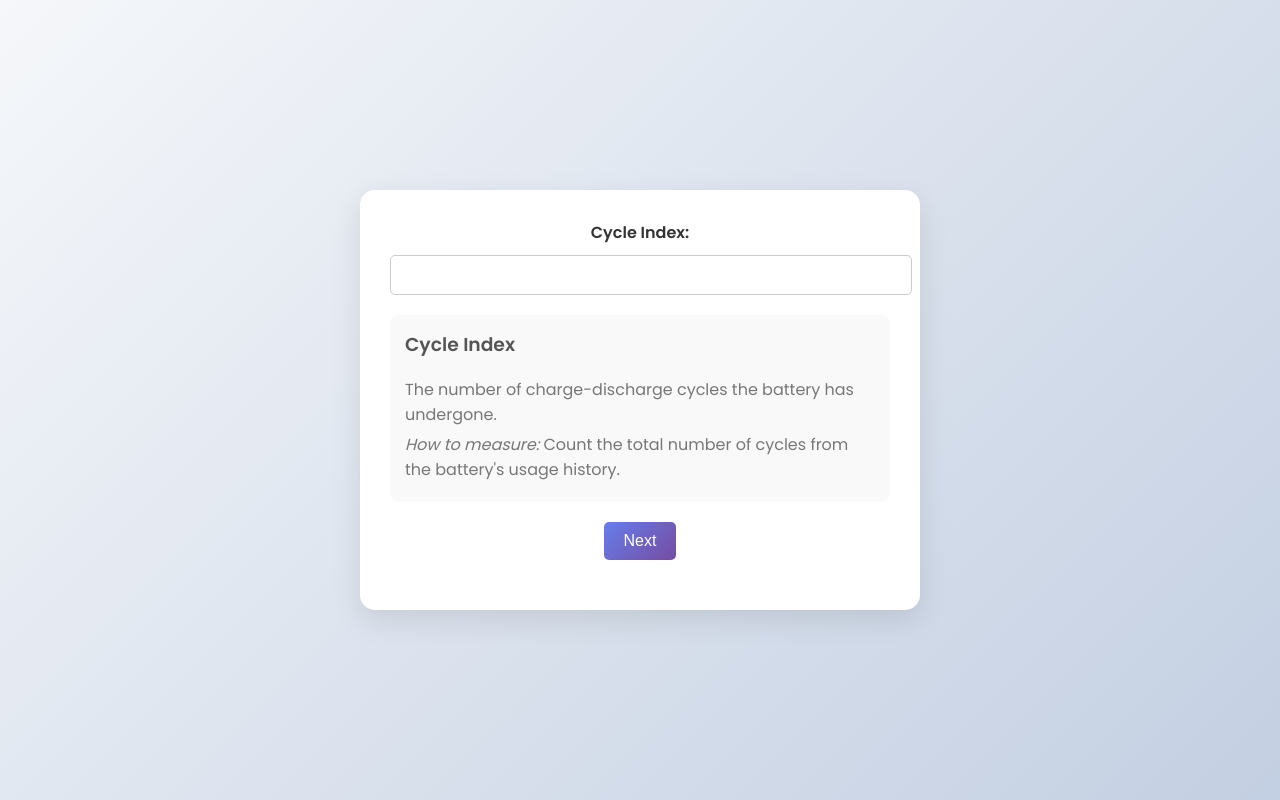
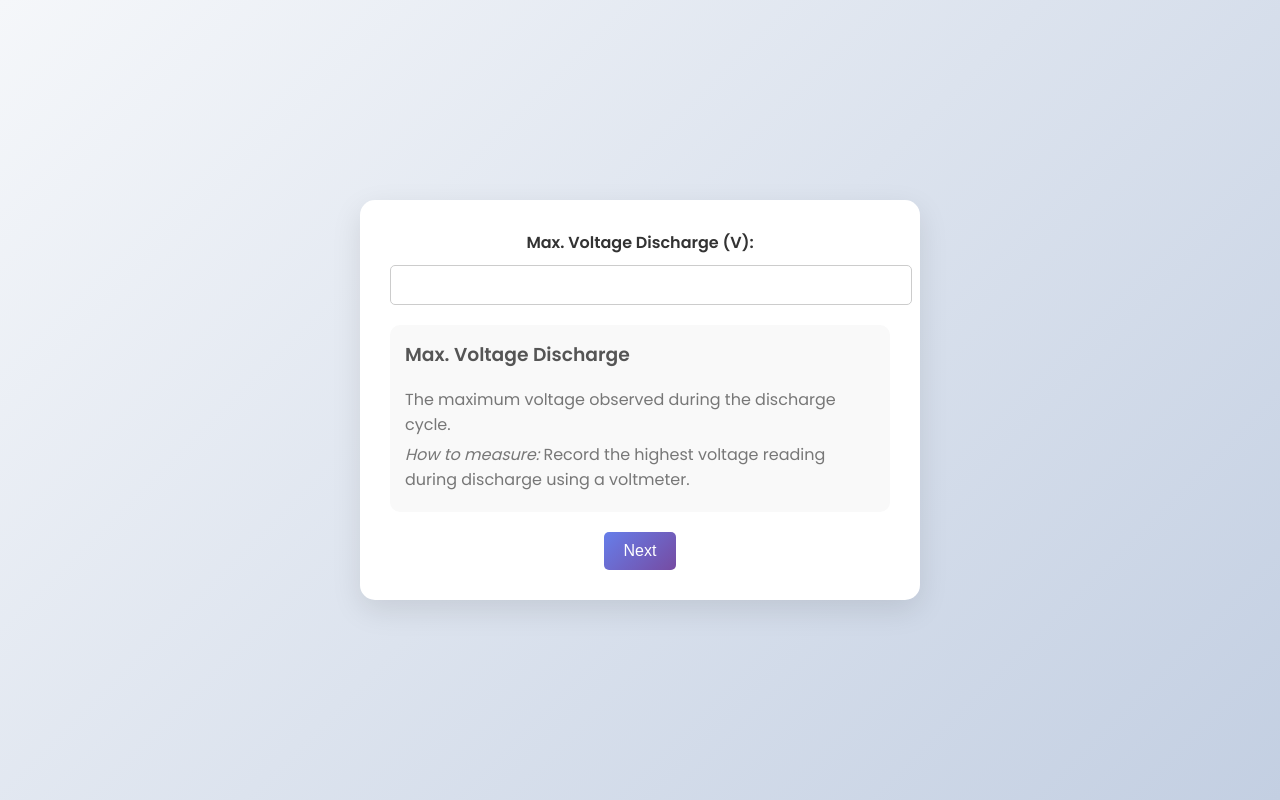
Before and after one commit to krishagarwal0109/explo, a Django app: page /predict/ in a window 1280 px wide. Run offline with Django 5.2, Linux system fonts and the light colour scheme; parts of the project's set-up code (start-up, migrations or seed data) failed here and were passed over.

Commit message:
final changes

```diff
--- a/ml_app/models.py
+++ b/ml_app/models.py
@@ -1,14 +1,8 @@
 from django.db import models
 
 class BatteryData(models.Model):
-    cycle_index = models.FloatField()
-    discharge_time = models.FloatField()
-    decrement_36_34V = models.FloatField()
     max_voltage_discharge = models.FloatField()
     min_voltage_charge = models.FloatField()
-    time_at_415V = models.FloatField()
-    time_constant_current = models.FloatField()
-    charging_time = models.FloatField()
     rul = models.FloatField(blank=True, null=True)  # Predicted RUL
 
     def __str__(self):
--- a/ml_app/templates/ml_app/predict.html
+++ b/ml_app/templates/ml_app/predict.html
@@ -102,44 +102,9 @@
     <div class="container">
         <form method="post" id="rul-form">
             {% csrf_token %}
-            <!-- Input 1: Cycle Index -->
-            <div class="input-section" id="input-1">
-                <label for="cycle_index">Cycle Index:</label>
-                <input type="number" step="0.01" name="cycle_index" required>
-                <div class="description-section">
-                    <h3>Cycle Index</h3>
-                    <p>The number of charge-discharge cycles the battery has undergone.</p>
-                    <p><em>How to measure:</em> Count the total number of cycles from the battery's usage history.</p>
-                </div>
-                <button type="button" onclick="showNextInput(2)">Next</button>
-            </div>
 
-            <!-- Input 2: Discharge Time -->
-            <div class="input-section hidden" id="input-2">
-                <label for="discharge_time">Discharge Time (s):</label>
-                <input type="number" step="0.01" name="discharge_time" required>
-                <div class="description-section">
-                    <h3>Discharge Time</h3>
-                    <p>The time taken to discharge the battery from full to empty.</p>
-                    <p><em>How to measure:</em> Use a stopwatch or battery monitoring tool to measure the discharge duration.</p>
-                </div>
-                <button type="button" onclick="showNextInput(3)">Next</button>
-            </div>
-
-            <!-- Input 3: Decrement 3.6-3.4V -->
-            <div class="input-section hidden" id="input-3">
-                <label for="decrement_36_34V">Decrement 3.6-3.4V (s):</label>
-                <input type="number" step="0.01" name="decrement_36_34V" required>
-                <div class="description-section">
-                    <h3>Decrement 3.6-3.4V</h3>
-                    <p>The time taken for the battery voltage to drop from 3.6V to 3.4V during discharge.</p>
-                    <p><em>How to measure:</em> Monitor the voltage drop using a multimeter or battery analyzer.</p>
-                </div>
-                <button type="button" onclick="showNextInput(4)">Next</button>
-            </div>
-
-            <!-- Input 4: Max. Voltage Discharge -->
-            <div class="input-section hidden" id="input-4">
+            <!-- Input 1: Max. Voltage Discharge -->
+            <div class="input" id="input-1">
                 <label for="max_voltage_discharge">Max. Voltage Discharge (V):</label>
                 <input type="number" step="0.01" name="max_voltage_discharge" required>
                 <div class="description-section">
@@ -147,53 +112,17 @@
                     <p>The maximum voltage observed during the discharge cycle.</p>
                     <p><em>How to measure:</em> Record the highest voltage reading during discharge using a voltmeter.</p>
                 </div>
-                <button type="button" onclick="showNextInput(5)">Next</button>
+                <button type="button" onclick="showNextInput(2)">Next</button>
             </div>
 
-            <!-- Input 5: Min. Voltage Charge -->
-            <div class="input-section hidden" id="input-5">
+            <!-- Input 2: Min. Voltage Charge -->
+            <div class="input-section hidden" id="input-2">
                 <label for="min_voltage_charge">Min. Voltage Charge (V):</label>
                 <input type="number" step="0.01" name="min_voltage_charge" required>
                 <div class="description-section">
                     <h3>Min. Voltage Charge</h3>
                     <p>The minimum voltage observed during the charging cycle.</p>
                     <p><em>How to measure:</em> Record the lowest voltage reading during charging using a voltmeter.</p>
-                </div>
-                <button type="button" onclick="showNextInput(6)">Next</button>
-            </div>
-
-            <!-- Input 6: Time at 4.15V -->
-            <div class="input-section hidden" id="input-6">
-                <label for="time_at_415V">Time at 4.15V (s):</label>
-                <input type="number" step="0.01" name="time_at_415V" required>
-                <div class="description-section">
-                    <h3>Time at 4.15V</h3>
-                    <p>The time spent at 4.15V during the charging cycle.</p>
-                    <p><em>How to measure:</em> Use a battery monitoring tool to track the time spent at this voltage.</p>
-                </div>
-                <button type="button" onclick="showNextInput(7)">Next</button>
-            </div>
-
-            <!-- Input 7: Time Constant Current -->
-            <div class="input-section hidden" id="input-7">
-                <label for="time_constant_current">Time Constant Current (s):</label>
-                <input type="number" step="0.01" name="time_constant_current" required>
-                <div class="description-section">
-                    <h3>Time Constant Current</h3>
-                    <p>The time spent in the constant current phase of the charging cycle.</p>
-                    <p><em>How to measure:</em> Monitor the charging process and record the duration of the constant current phase.</p>
-                </div>
-                <button type="button" onclick="showNextInput(8)">Next</button>
-            </div>
-
-            <!-- Input 8: Charging Time -->
-            <div class="input-section hidden" id="input-8">
-                <label for="charging_time">Charging Time (s):</label>
-                <input type="number" step="0.01" name="charging_time" required>
-                <div class="description-section">
-                    <h3>Charging Time</h3>
-                    <p>The total time taken to fully charge the battery.</p>
-                    <p><em>How to measure:</em> Use a stopwatch or battery monitoring tool to measure the total charging duration.</p>
                 </div>
                 <button type="submit">Predict</button>
             </div>
--- a/ml_app/views.py
+++ b/ml_app/views.py
@@ -1,7 +1,7 @@
 import os
 import pandas as pd
 import numpy as np
-from sklearn.model_selection import train_test_split
+from sklearn.model_selection import train_test_split, RandomizedSearchCV
 from sklearn.neighbors import KNeighborsRegressor
 from sklearn.svm import SVR
 from sklearn.ensemble import RandomForestRegressor
@@ -19,9 +19,7 @@ def index(request):
 
 def train_models():
     current_dir = os.path.dirname(os.path.abspath(__file__))
-
     file_path = os.path.join(current_dir, '..', 'Final Database.csv')
-
     try:
         df = pd.read_csv(file_path)
         print(df.head())
@@ -78,10 +76,65 @@ def train_models():
     X_train = sc.fit_transform(X_train)
     X_test = sc.transform(X_test)
 
-    knn_model = KNeighborsRegressor(n_neighbors=3).fit(X_train, y_train)
-    svm_model = SVR(kernel="rbf", C=10000, gamma=0.5, epsilon=0.001).fit(X_train, y_train)
-    rf_model = RandomForestRegressor(n_estimators=100, min_samples_leaf=1, max_features='sqrt').fit(X_train, y_train)
+    # --- Hyperparameter tuning using RandomizedSearchCV ---
 
+    # KNN
+    knn_params = {
+        'n_neighbors': np.arange(1, 20),
+        'weights': ['uniform', 'distance'],
+        'p': [1, 2]
+    }
+    knn_search = RandomizedSearchCV(
+        KNeighborsRegressor(),
+        knn_params,
+        n_iter=10,
+        scoring='neg_root_mean_squared_error',
+        cv=3,
+        random_state=42,
+        n_jobs=-1
+    )
+    knn_search.fit(X_train, y_train)
+    knn_model = knn_search.best_estimator_
+
+    # SVR
+    svr_params = {
+        'C': np.logspace(0, 4, 10),
+        'gamma': ['scale', 'auto'] + list(np.logspace(-3, 1, 5)),
+        'epsilon': np.logspace(-3, -1, 3),
+        'kernel': ['rbf']
+    }
+    svr_search = RandomizedSearchCV(
+        SVR(),
+        svr_params,
+        n_iter=10,
+        scoring='neg_root_mean_squared_error',
+        cv=3,
+        random_state=42,
+        n_jobs=-1
+    )
+    svr_search.fit(X_train, y_train)
+    svm_model = svr_search.best_estimator_
+
+    # Random Forest
+    rf_params = {
+        'n_estimators': [50, 100, 200],
+        'max_features': ['sqrt', 'log2'],
+        'min_samples_leaf': [1, 2, 4],
+        'max_depth': [None, 10, 20, 30]
+    }
+    rf_search = RandomizedSearchCV(
+        RandomForestRegressor(random_state=42),
+        rf_params,
+        n_iter=10,
+        scoring='neg_root_mean_squared_error',
+        cv=3,
+        random_state=42,
+        n_jobs=-1
+    )
+    rf_search.fit(X_train, y_train)
+    rf_model = rf_search.best_estimator_
+
+    # --- Evaluation ---
     def evaluate_model(model, X_test, y_test):
         y_pred = model.predict(X_test)
         mae = mean_absolute_error(y_test, y_pred)
@@ -104,10 +157,8 @@ def train_models():
         knn_model, svm_model, rf_model, sc, model_metrics,
         knn_mae, svm_mae, rf_mae, knn_rmse, svm_rmse, rf_rmse, knn_r2, svm_r2, rf_r2,
         y_pred_knn, y_pred_svm, y_pred_rf, X_test, y_test, df_train, df_test, feature_names, df,
-        feature_correlation_plot,
-        feature_importance_all_plot,
+        feature_correlation_plot, feature_importance_all_plot,
     )
-
 (
     knn_model, svm_model, rf_model, scaler, model_metrics,
     knn_mae, svm_mae, rf_mae, knn_rmse, svm_rmse, rf_rmse, knn_r2, svm_r2, rf_r2,
@@ -118,14 +169,8 @@ def train_models():
 def predict_rul(request):
     if request.method == 'POST':
         input_data = {
-            'Cycle_Index': float(request.POST['cycle_index']),
-            'Discharge Time (s)': float(request.POST['discharge_time']),
-            'Decrement 3.6-3.4V (s)': float(request.POST['decrement_36_34V']),
             'Max. Voltage Dischar. (V)': float(request.POST['max_voltage_discharge']),
             'Min. Voltage Charg. (V)': float(request.POST['min_voltage_charge']),
-            'Time at 4.15V (s)': float(request.POST['time_at_415V']),
-            'Time constant current (s)': float(request.POST['time_constant_current']),
-            'Charging time (s)': float(request.POST['charging_time']),
         }
 
         features = ['Max. Voltage Dischar. (V)', 'Min. Voltage Charg. (V)']
@@ -137,14 +182,8 @@ def predict_rul(request):
         rf_pred = rf_model.predict(input_scaled)[0]
 
         BatteryData.objects.create(
-            cycle_index=input_data['Cycle_Index'],
-            discharge_time=input_data['Discharge Time (s)'],
-            decrement_36_34V=input_data['Decrement 3.6-3.4V (s)'],
             max_voltage_discharge=input_data['Max. Voltage Dischar. (V)'],
             min_voltage_charge=input_data['Min. Voltage Charg. (V)'],
-            time_at_415V=input_data['Time at 4.15V (s)'],
-            time_constant_current=input_data['Time constant current (s)'],
-            charging_time=input_data['Charging time (s)'],
             rul=rf_pred
         )
 
```
Also changed, not shown: ml_app/templates/ml_app/result.html (+19 -16 lines), ml_app/migrations/0002_remove_batterydata_charging_time_and_more.py (added).
